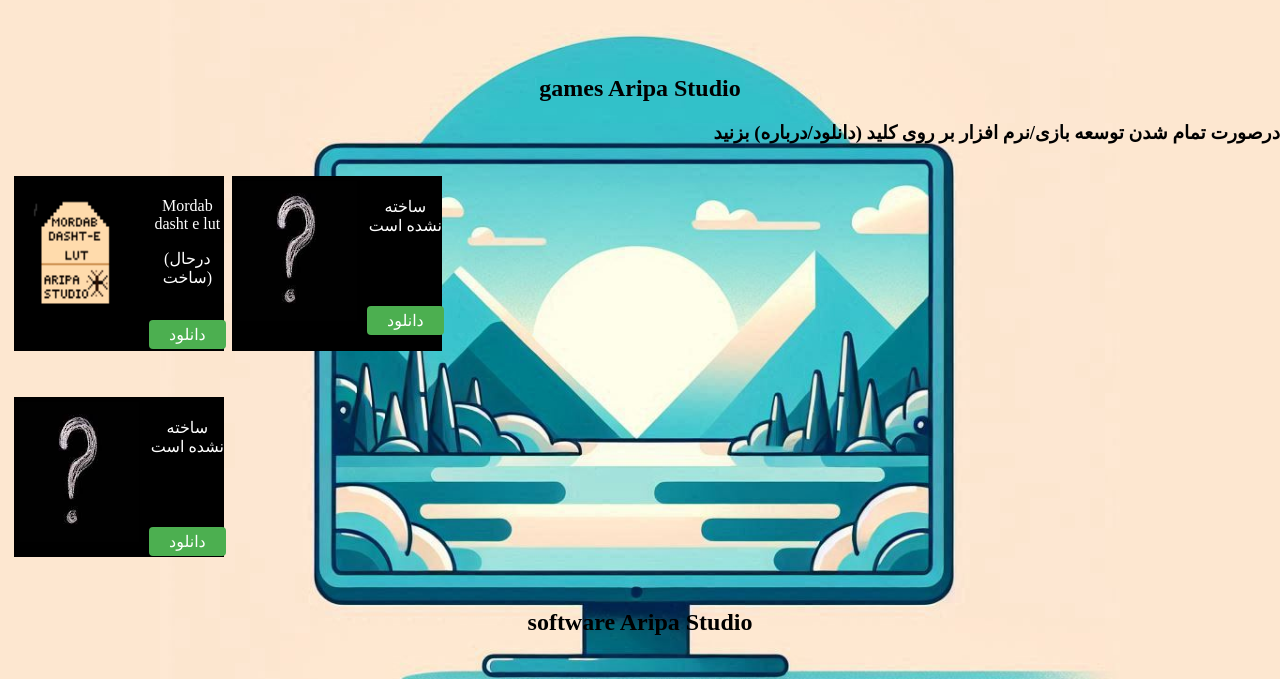
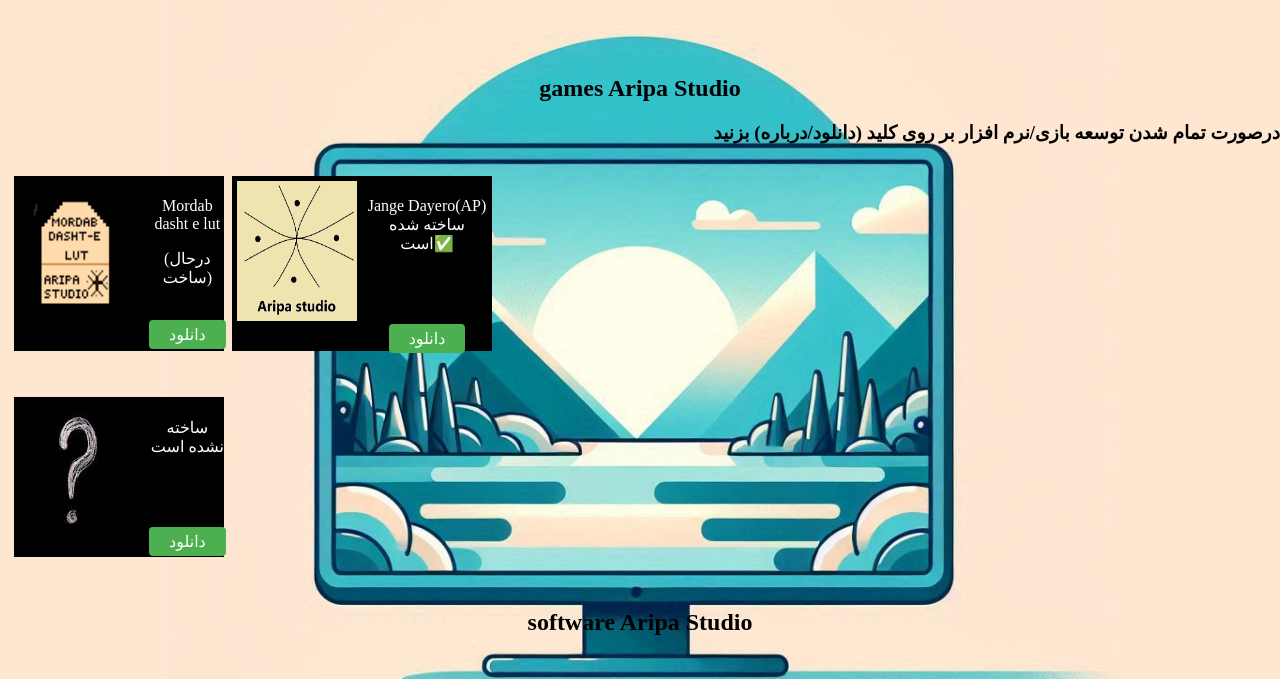
Before and after one commit to AripaStudio/AripaStudioWeb, a plain HTML site: page GamesPa.html in a window 1280 px wide. Shown: the part 117-796 px from the top of the page. Drawn offline with Linux system fonts and the light colour scheme.

Commit message:
add jange dayero(Game)

```diff
--- a/GamesPa.css
+++ b/GamesPa.css
@@ -67,7 +67,7 @@ body{
 
 
     #Game2{
-        width: 200px;
+        width: 250px;
         height: 165px;
         background-color: black;
         text-align: center;
--- a/GamesPa.html
+++ b/GamesPa.html
@@ -40,11 +40,11 @@
 
                     <div id="Game2">
                           <div class="image2">
-                            <img height="140" width="120" src="imageA/Asoal.jpg" alt="تصویر شما">
+                            <img height="140" width="120" src="imageA/IconStudio2.png" alt="تصویر شما">
                       </div>
                    <br>
                           <div class="text2" >
-                                    <p>ساخته نشده است</p>
+                                    <p>Jange Dayero(AP) ساخته شده است✅</p>
                                    <a id="liGame2" href="https://t.me/AripaStudioGames">دانلود</a>
                            </div>
                     </div>
```
Also changed, not shown: BlogPa.html (+7 -0 lines).
